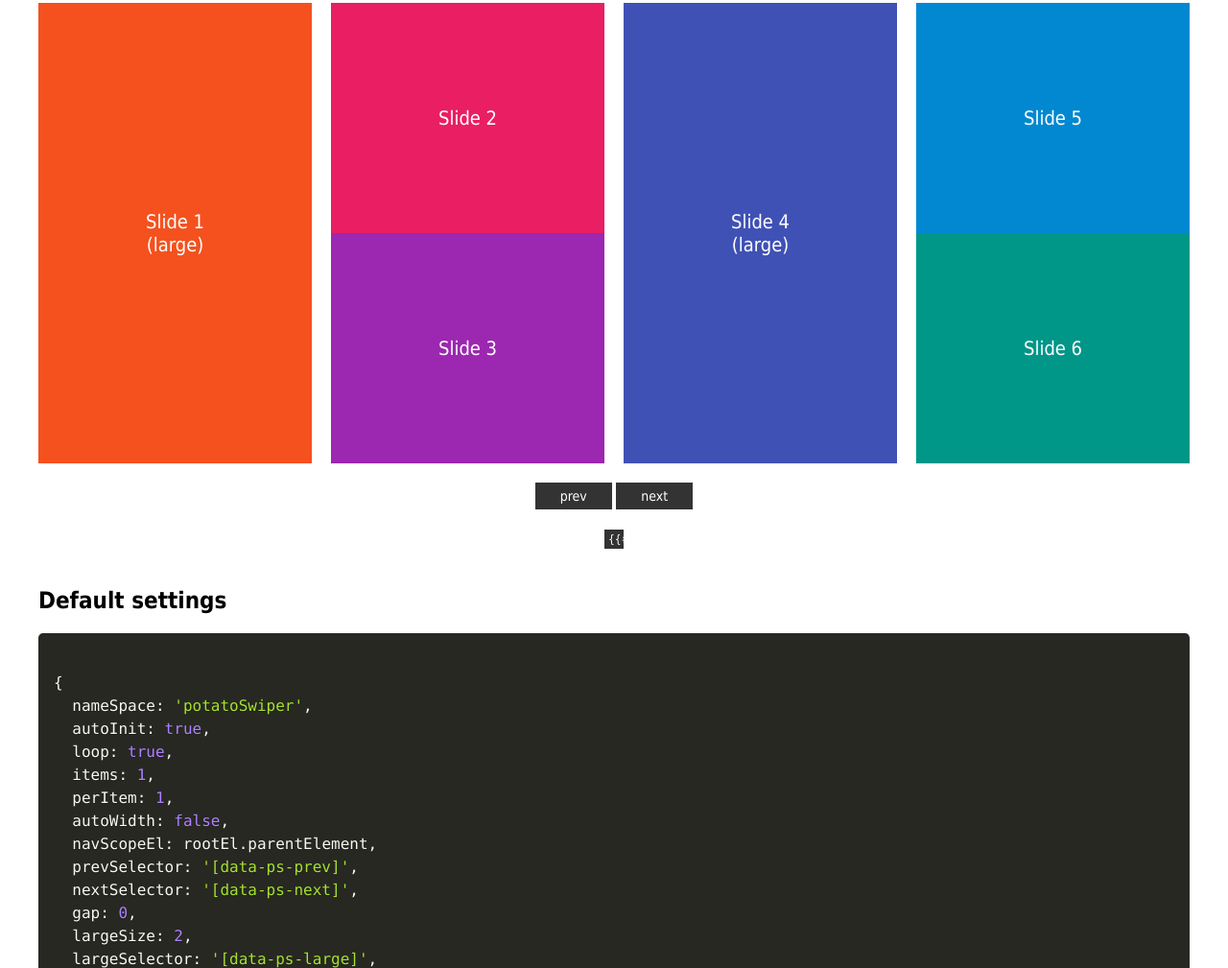
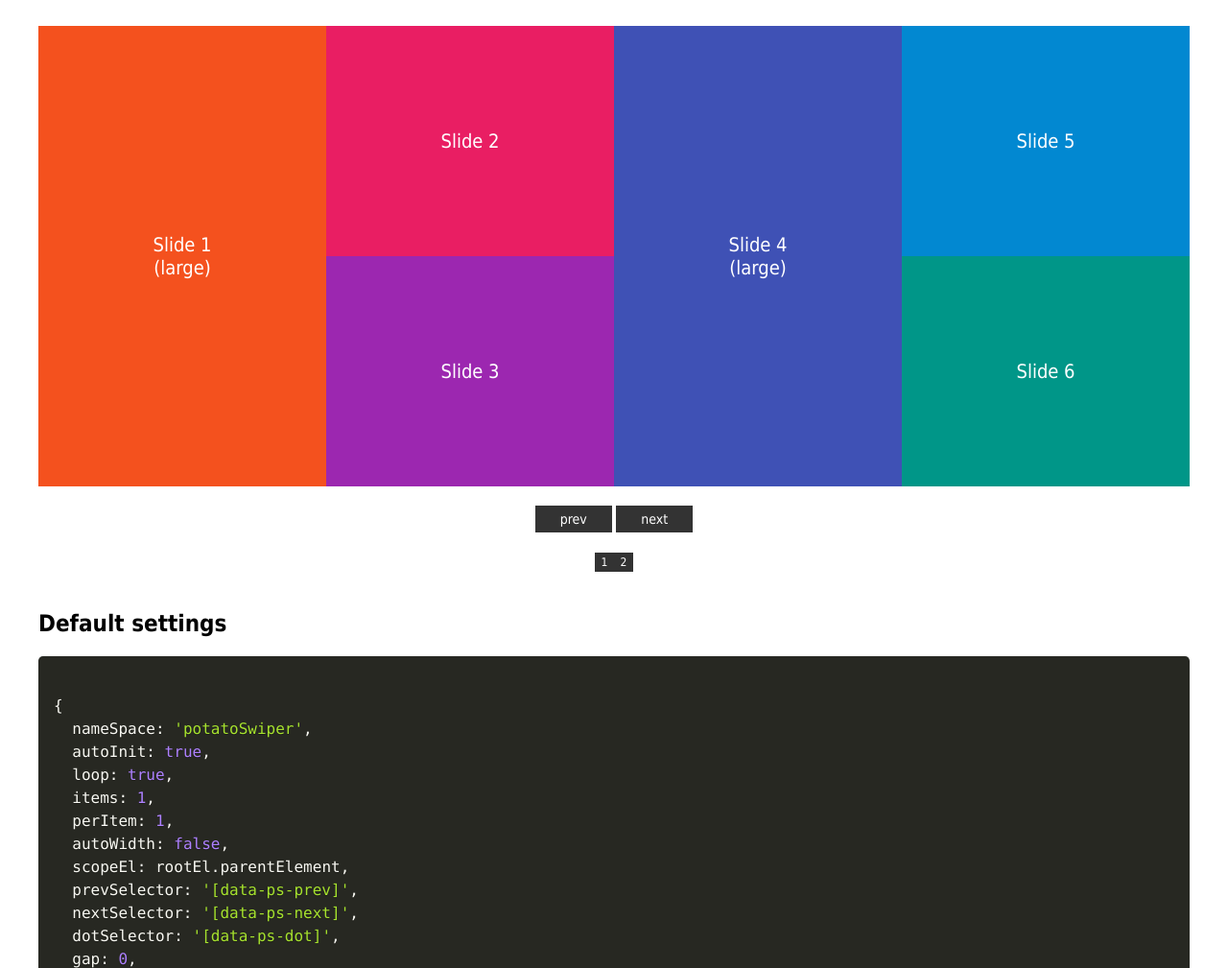
Before and after one commit to dobrapyra/PotatoSwiper, a website: page index.html in a window 1280 px wide. Shown: the part 1791-2800 px from the top of the page at 96% size. Drawn offline with Linux system fonts and the light colour scheme; files that its build step writes are made by us from their sources.

Commit message:
dots nav

```diff
--- a/demo/demo.css
+++ b/demo/demo.css
@@ -104,12 +104,12 @@ button {
   background-color: #666;
 }
 
-.slider__pageNavs {
+.slider__dots {
   margin-top: 20px;
   text-align: center;
 }
 
-.slider__pageNav {
+.slider__dot {
   border: 0;
   width: 20px;
   padding: 3px 4px;
@@ -119,7 +119,7 @@ button {
   color: #fff;
 }
 
-.slider__pageNav:hover {
+.slider__dot:hover {
   background-color: #666;
 }
 
--- a/demo/demo.js
+++ b/demo/demo.js
@@ -12,6 +12,7 @@ ready( function() {
     loop: true,
     prevSelector: '.slider__nav--prev',
     nextSelector: '.slider__nav--next',
+    dotSelector: '.slider__dot',
     // autoWidth: true
     // items: 3,
     // perItem: 2
@@ -35,7 +36,7 @@ ready( function() {
     loop: true,
     prevSelector: '.slider__nav--prev',
     nextSelector: '.slider__nav--next',
-    gap: 20,
+    dotSelector: '.slider__dot',
     items: 1,
     perItem: 1,
     largeSelector: '.slider__item--large',
--- a/index.html
+++ b/index.html
@@ -8,7 +8,7 @@
     <meta name="format-detection" content="telephone=no">
 
     <link rel="stylesheet" type="text/css" href="./demo/demo.css" />
-    <link href="./demo/prism.css" rel="stylesheet" />
+    <link rel="stylesheet" type="text/css" href="./demo/prism.css" />
 
   </head>
   <body>
@@ -26,6 +26,7 @@ var basicSwipers = new PotatoSwiper( document.querySelectorAll( '.slider__items-
   loop: true,
   prevSelector: '.slider__nav--prev',
   nextSelector: '.slider__nav--next',
+  dotSelector: '.slider__dot',
   gap: 20,
   items: 1,
   rwd: {
@@ -77,8 +78,8 @@ var basicSwipers = new PotatoSwiper( document.querySelectorAll( '.slider__items-
             <button class="slider__nav slider__nav--next">next</button>
           </div>
 
-          <div class="slider__pageNavs">
-            <button class="slider__pageNav">{{#}}</button>
+          <div class="slider__dots">
+            <button class="slider__dot">{{#}}</button>
           </div>
 
         </div>
@@ -91,7 +92,7 @@ var multiPerItemSwipers = new PotatoSwiper( document.querySelectorAll( '.slider_
   loop: true,
   prevSelector: '.slider__nav--prev',
   nextSelector: '.slider__nav--next',
-  gap: 20,
+  dotSelector: '.slider__dot',
   items: 1,
   perItem: 1,
   largeSelector: '.slider__item--large',
@@ -146,8 +147,8 @@ var multiPerItemSwipers = new PotatoSwiper( document.querySelectorAll( '.slider_
             <button class="slider__nav slider__nav--next">next</button>
           </div>
 
-          <div class="slider__pageNavs">
-            <button class="slider__pageNav">{{#}}</button>
+          <div class="slider__dots">
+            <button class="slider__dot">{{#}}</button>
           </div>
 
         </div>
@@ -163,9 +164,10 @@ var multiPerItemSwipers = new PotatoSwiper( document.querySelectorAll( '.slider_
   items: 1,
   perItem: 1,
   autoWidth: false,
-  navScopeEl: rootEl.parentElement,
+  scopeEl: rootEl.parentElement,
   prevSelector: '[data-ps-prev]',
   nextSelector: '[data-ps-next]',
+  dotSelector: '[data-ps-dot]',
   gap: 0,
   largeSize: 2,
   largeSelector: '[data-ps-large]',
@@ -182,9 +184,9 @@ var multiPerItemSwipers = new PotatoSwiper( document.querySelectorAll( '.slider_
       </div>
     </main>
 
-    <script type="text/javascript" src="./dist/potatoswiper.min.js"></script>
+    <script type="text/javascript" src="./dist/potatoswiper.js"></script>
     <script type="text/javascript" src="./demo/demo.js"></script>
-    <script src="./demo/prism.js"></script>
+    <script type="text/javascript" src="./demo/prism.js"></script>
     <script type="text/javascript" src="./src/debug.js"></script>
   </body>
 </html>
--- a/src/core.js
+++ b/src/core.js
@@ -55,9 +55,10 @@ Object.assign( PotatoSwiper.prototype, {
       items: 1,
       perItem: 1,
       autoWidth: false,
-      navScopeEl: rootEl.parentElement,
+      scopeEl: rootEl.parentElement,
       prevSelector: '[data-ps-prev]',
       nextSelector: '[data-ps-next]',
+      dotSelector: '[data-ps-dot]',
       gap: 0, // px
       largeSize: 2,
       largeSelector: '[data-ps-large]',
@@ -152,8 +153,11 @@ Object.assign( PotatoSwiper.prototype, {
   },
 
   init: function() {
-    this._prepareHtml()
-    this._bindEvents()
+    var _this = this
+
+    _this._prepareHtml()
+    _this._prepareDots()
+    _this._bindEvents()
   },
 
   _prepareHtml: function() {
@@ -226,13 +230,14 @@ Object.assign( PotatoSwiper.prototype, {
         allW += psItemW
       }
 
+      itemEl._psStyleCopy = Object.assign( {}, itemEl.style )
       setStyle( itemEl, {
         position: 'relative',
         top: 0,
         left: 0,
         width: itemElW,
         float: 'none'
-      }, true )
+      } )
       psItem.appendChild( itemEl )
 
       itemSize = _this._isLarge( itemEl ) ? cfg.largeSize : 1
@@ -276,14 +281,51 @@ Object.assign( PotatoSwiper.prototype, {
     _this._getNav()
   },
 
+  _prepareDots: function() {
+    var _this = this,
+      cfg = _this._cfg,
+      psItemsArr = _this._psItemsArr,
+      i = 0, l = psItemsArr.length,
+      psItemW, pageW, page = 0,
+      wrapGapW = _this._getElW( _this._psWrap ) + cfg.gap,
+      dot, dotsEl, dotTpl = _this._getEl( cfg.dotSelector, cfg.scopeEl )
+
+    if( dotTpl ) {
+      dotTpl._psPageGoTo = 0
+
+      _this._dotTpl = dot = dotTpl.cloneNode( true )
+      _this._dotsEl = dotsEl = dotTpl.parentElement
+      dotsEl.innerHTML = ''
+
+      pageW = wrapGapW
+      for( ; i < l; i++ ) {
+        psItemW = psItemsArr[ i ]._psItemW
+
+        pageW += psItemW
+        if( pageW > wrapGapW ) {
+          page++
+          pageW = psItemW
+          dot = dotTpl.cloneNode( true )
+          dot.innerHTML = dot.innerHTML.replace( /{{#}}/g, page )
+          dot._psPageGoTo = i
+          _this._addEvent( dot, 'click', function( e ) {
+            e.preventDefault()
+            _this.goTo( e.currentTarget._psPageGoTo )
+          } )
+          dotsEl.appendChild( dot )
+        }
+      }
+    }
+  },
+
   _getNav: function() {
     var _this = this,
       getEl = _this._getEl,
       cfg = _this._cfg,
-      navScopeEl = cfg.navScopeEl
+      scopeEl = cfg.scopeEl
 
-    _this._navPrev = getEl( cfg.prevSelector, navScopeEl )
-    _this._navNext = getEl( cfg.nextSelector, navScopeEl )
+    _this._navPrev = getEl( cfg.prevSelector, scopeEl )
+    _this._navNext = getEl( cfg.nextSelector, scopeEl )
   },
 
   _isLarge: function( itemEl ) {
@@ -514,18 +556,8 @@ Object.assign( PotatoSwiper.prototype, {
     return el
   },
 
-  _setStyle: function( el, styleObj, backup ) {
-    var elStyle = el.style,
-      styleKeys = Object.keys( styleObj ),
-      i = 0, l = styleKeys.length,
-      styleKey
-
-    el._psStyleCopy = el._psStyleCopy || {}
-    for( ; i < l; i++ ) {
-      styleKey = styleKeys[ i ]
-      if( backup == 1 ) el._psStyleCopy[ styleKey ] = elStyle[ styleKey ]
-      elStyle[ styleKey ] = styleObj[ styleKey ]
-    }
+  _setStyle: function( el, styleObj ) {
+    Object.assign( el.style, styleObj )
   },
 
   _moveBegin: function( e ) {
@@ -735,10 +767,7 @@ Object.assign( PotatoSwiper.prototype, {
       loopW = _this._loopW,
       modIdx, loops, currItemsL = 0
 
-    if( targetIdx === _this._currIdx ) {
-      _this._animPos( _this._cfg.duration )
-      return
-    }
+    if( targetIdx === _this._currIdx ) return
 
     modIdx = loopCfg ? ( ( targetIdx % allIdx + allIdx ) % allIdx ) : ( targetIdx > maxIdx ) ? maxIdx : ( targetIdx < 0 ) ? 0 : targetIdx
     loops = ( targetIdx - modIdx ) / allIdx
@@ -754,6 +783,14 @@ Object.assign( PotatoSwiper.prototype, {
 
     _this._currIdx = modIdx
     _this._currItemX = _this._psItemsArr[ modIdx ]._psItemX
+  },
+
+  _restoreDots: function() {
+    var _this = this,
+      dotsEl = _this._dotsEl
+
+    dotsEl.innerHTML = ''
+    dotsEl.appendChild( _this._dotTpl.cloneNode( true ) )
   },
 
   _restoreHtml: function() {
@@ -774,8 +811,11 @@ Object.assign( PotatoSwiper.prototype, {
   },
 
   destroy: function() {
-    this._unbindEvents()
-    this._restoreHtml()
+    var _this = this
+
+    _this._unbindEvents()
+    _this._restoreDots()
+    _this._restoreHtml()
   }
 
 } )
```
Also changed, not shown: dist/potatoswiper.js, dist/potatoswiper.min.js.
